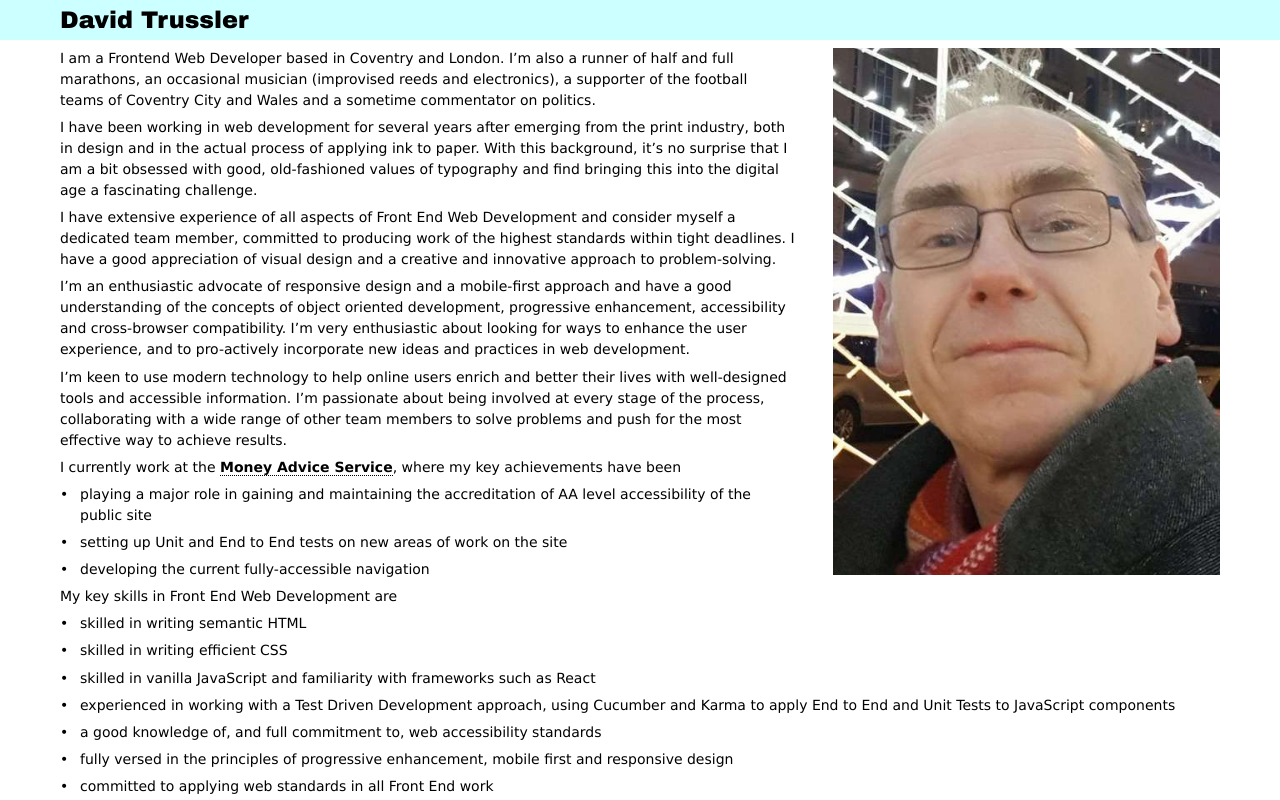
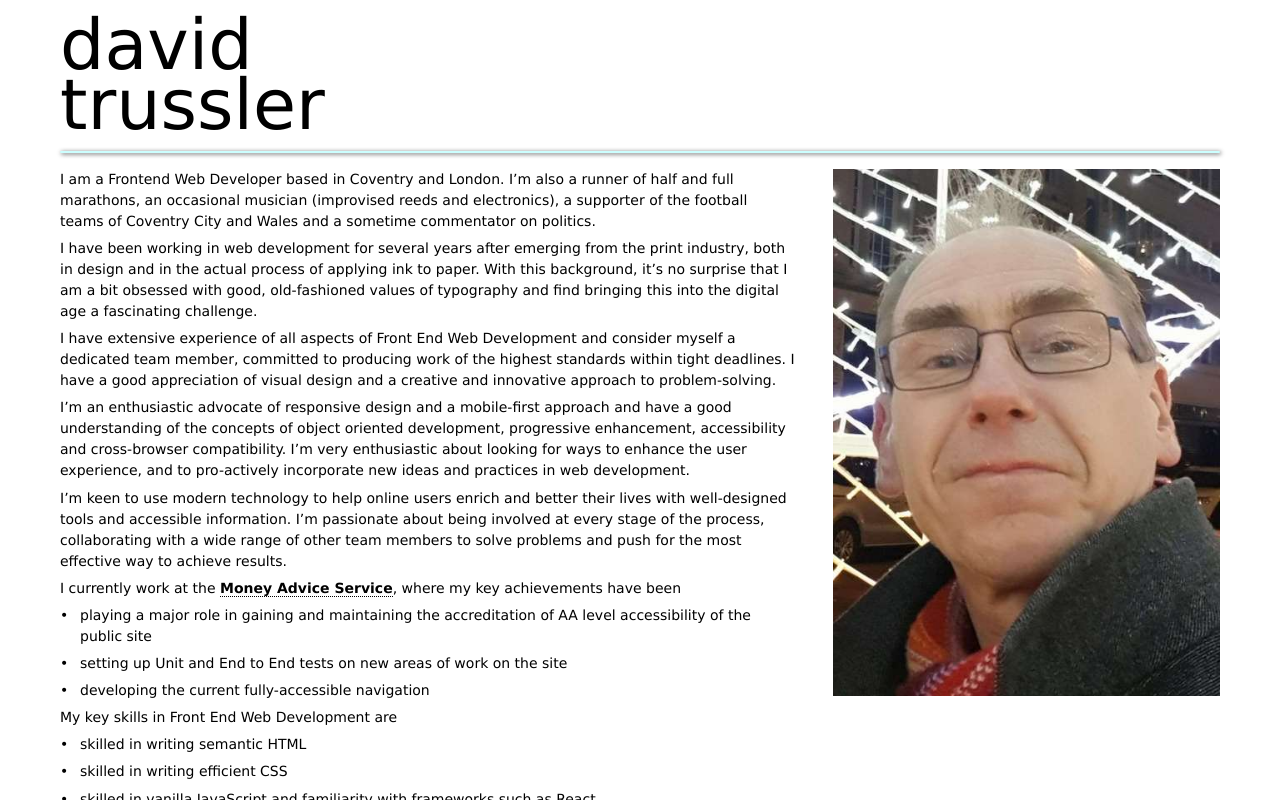
Before and after one commit to davidtrussler/david-trussler-net_next, a Next.js app: page / in a window 1280 px wide. Shown: the top 800 px of the page. Built offline with nearby package versions, Linux system fonts and the light colour scheme.

Commit message:
Updates styles for header

```diff
--- /dev/null
+++ b/stylesheets/_header.scss
@@ -0,0 +1,30 @@
+header {
+	margin: 1rem 0;
+}
+
+.header__inner {
+	@include column(12);
+
+	margin-bottom: 1rem;
+
+	&:after {
+		content: '';
+		clear: both;
+		display: block;
+		height: 2px;
+		border-radius: 1px;
+		background: $colour-primary_background;
+		box-shadow: 1px 1px 4px rgba(0, 0, 0, 0.8);
+	}
+}
+
+.header__title {
+	font-size: 4.375rem;
+	line-height: .85;
+	text-transform: lowercase;
+	margin-bottom: 1rem;
+
+	// Forces word break
+	width: 0;
+	overflow: visible;
+}
--- a/stylesheets/_variables.scss
+++ b/stylesheets/_variables.scss
@@ -6,4 +6,4 @@ $total-width: 100%;
 
 $base-font-size: 16 !default;
 
-$primary_background: #ccffff;
+$colour-primary_background: #ccffff;
--- a/stylesheets/app.css
+++ /dev/null
@@ -1,3 +0,0 @@
-body {
-	background: red;
-}
--- a/stylesheets/app.scss
+++ b/stylesheets/app.scss
@@ -3,20 +3,21 @@
 @import 'grid';
 @import 'mediaqueries';
 @import 'base';
+@import 'header';
 
-header, main, footer {
+main, footer {
 	@include clearfix;
 }
 
-header, main {
+main {
 	margin: 0 0 0.5rem;
 }
 
-header, footer {
-	background: $primary_background;
+footer {
+	background: $colour-primary_background;
 }
 
-.main__inner, .footer__inner, .header__inner {
+.main__inner, .footer__inner {
 	@include column(12);
 }
 
@@ -36,12 +37,6 @@ header, footer {
 	img {
 		width: 100%;
 	}
-}
-
-.header__title {
-	font-family: "Arial Black", Gadget, sans-serif;
-	font-size: 1.5rem;
-	margin: 0.5rem 0;
 }
 
 .footer__links {
```
